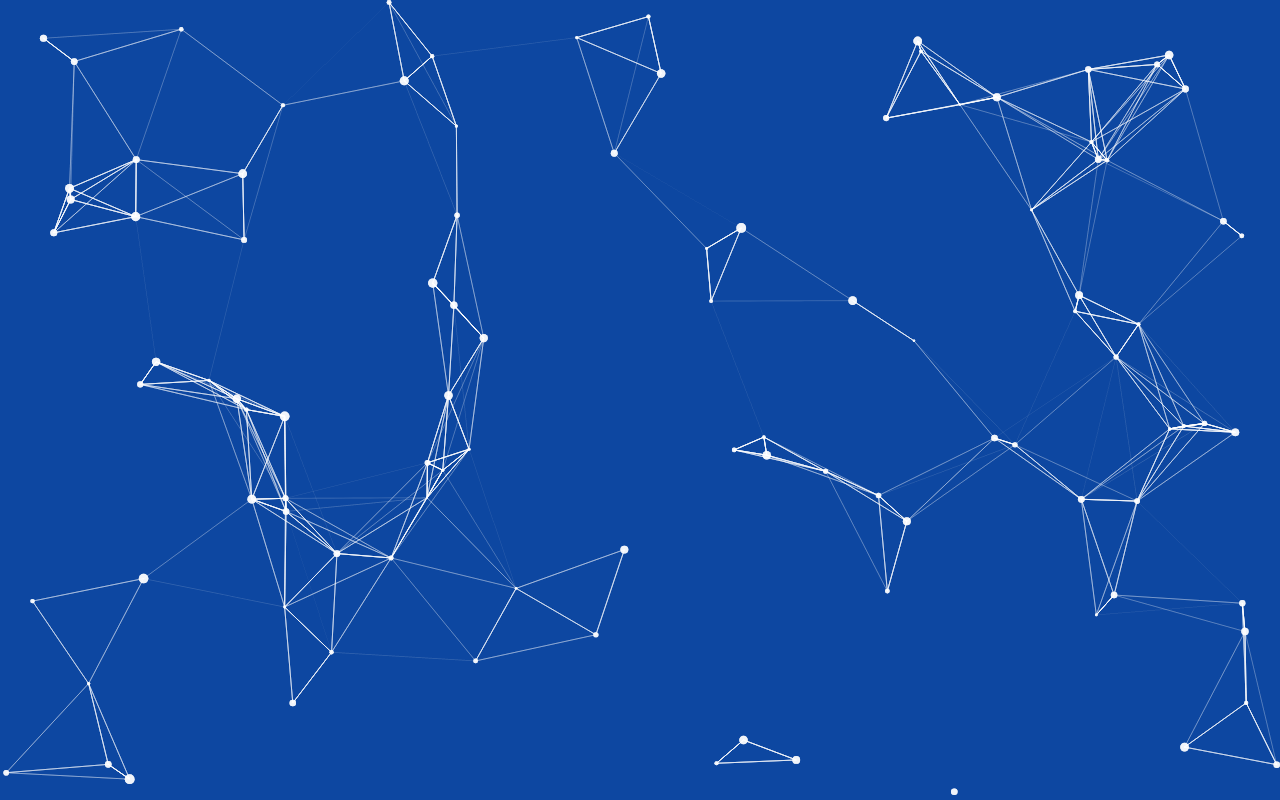
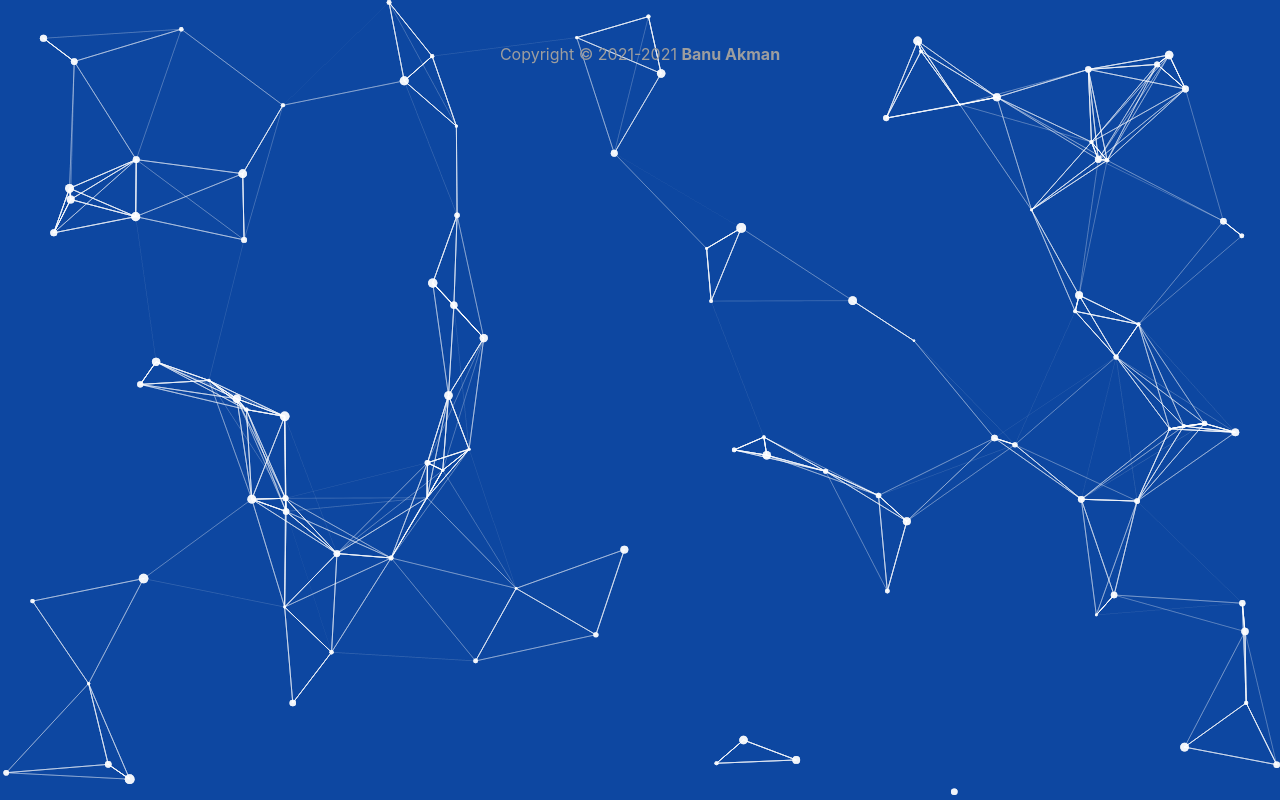
Before and after one commit to banuakman/Portfolio-React, a React (Create React App) app: page / in a window 1280 px wide. Built offline with nearby package versions, Linux system fonts and the light colour scheme.

Commit message:
add footer

```diff
--- /dev/null
+++ b/src/components/Footer.js
@@ -0,0 +1,16 @@
+import React from "react";
+import "./styles/Footer.css";
+import { Container, Row, Col } from "react-bootstrap";
+const Footer = () => (
+  <footer>
+    <Container className="footer" fluid={true}>
+      <Row>
+        <Col xl={12}>
+          Copyright © 2021-{new Date().getFullYear()}{" "}
+          <strong>Banu Akman</strong>
+        </Col>
+      </Row>
+    </Container>
+  </footer>
+);
+export default Footer;
--- a/src/components/MainContainer.js
+++ b/src/components/MainContainer.js
@@ -1,7 +1,7 @@
 import React, { Component } from "react";
 import NavTabs from "./NavTabs";
+import Footer from "./Footer";
 import Home from "./pages/Home";
-import About from "./pages/About";
 import Portfolio from "./pages/Portfolio";
 import Contact from "./pages/Contact";
 
@@ -17,8 +17,6 @@ class MainContainer extends Component {
   renderPage = () => {
     if (this.state.currentPage === "Home") {
       return <Home />;
-    } else if (this.state.currentPage === "About") {
-      return <About />;
     } else if (this.state.currentPage === "Portfolio") {
       return <Portfolio />;
     } else {
@@ -34,6 +32,7 @@ class MainContainer extends Component {
           handlePageChange={this.handlePageChange}
         />
         {this.renderPage()}
+        <Footer/>
       </div>
     );
   }
--- a/src/components/NavTabs.js
+++ b/src/components/NavTabs.js
@@ -12,17 +12,6 @@ function NavTabs(props) {
           }
         >
           Home
-        </a>
-      </li>
-      <li className="nav-item">
-        <a
-          href="#about"
-          onClick={() => props.handlePageChange("About")}
-          className={
-            props.currentPage === "About" ? "nav-link active" : "nav-link"
-          }
-        >
-          About
         </a>
       </li>
       <li className="nav-item">
--- a/src/components/pages/About.js
+++ /dev/null
@@ -1,16 +0,0 @@
-import React from "react";
-
-const About = () => (
-  <div>
-    <h1>About Page</h1>
-    <p>
-      Nunc pharetra finibus est at efficitur. Praesent sed congue diam. Integer gravida dui mauris,
-      ut interdum nunc egestas sed. Aenean sed mollis diam. Nunc aliquet risus ac finibus porta. Nam
-      quis arcu non lectus tincidunt fermentum. Suspendisse aliquet orci porta quam semper
-      imperdiet. Praesent euismod mi justo, faucibus scelerisque risus cursus in. Sed rhoncus mollis
-      diam, sit amet facilisis lectus blandit at.
-    </p>
-  </div>
-);
-
-export default About;
--- a/src/components/pages/Home.js
+++ b/src/components/pages/Home.js
@@ -2,9 +2,7 @@ import React from "react";
 import Background from "../Particles";
 
 const Home = () => (
-  <div>
     <Background />
-  </div>
 );
 
 export default Home;
--- /dev/null
+++ b/src/components/styles/Footer.css
@@ -0,0 +1,6 @@
+.footer{
+    height: 100%;
+    text-align: center;
+    font-size: medium;
+    color: rgb(158, 158, 158);
+}
```
